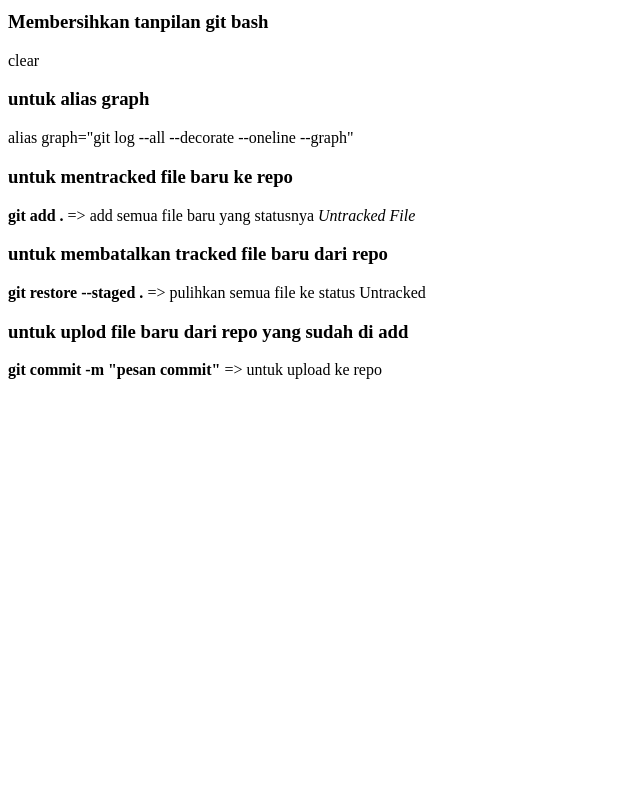
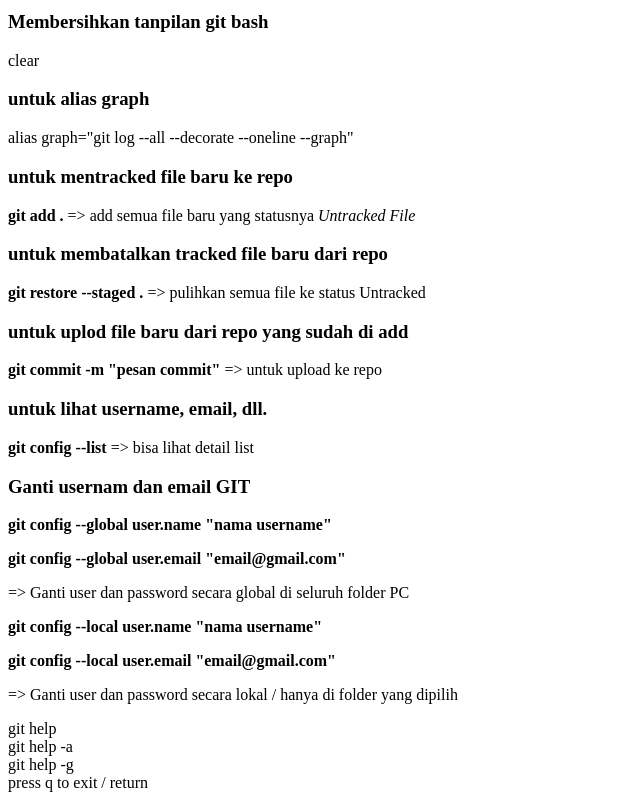
Before and after one commit to AlyDap/landing-page-test, a plain HTML site: page index.htm in a window 1280 px wide. Shown: the part 395-1195 px from the top of the page, without its empty margins (0-640 px from the left). Before the commit the page ends 800 px from the top, so only its background shows below. Drawn offline with Linux system fonts and the light colour scheme.

Commit message:
Menambah deskripsi

```diff
--- a/index.htm
+++ b/index.htm
@@ -58,6 +58,34 @@
             repo
           </p>
         </div>
+        <div class="text-container">
+          <h3>untuk lihat username, email, dll.</h3>
+          <p><strong>git config --list</strong> => bisa lihat detail list</p>
+        </div>
+        <div class="text-container">
+          <h3>Ganti usernam dan email GIT</h3>
+          <p><strong>git config --global user.name "nama username"</strong></p>
+          <p>
+            <strong>git config --global user.email "email@gmail.com"</strong>
+          </p>
+          <p>=> Ganti user dan password secara global di seluruh folder PC</p>
+          <p><strong>git config --local user.name "nama username"</strong></p>
+          <p>
+            <strong>git config --local user.email "email@gmail.com"</strong>
+          </p>
+          <p>
+            => Ganti user dan password secara lokal / hanya di folder yang
+            dipilih
+          </p>
+        </div>
+      </div>
+      <div class="box-container">
+        <div class="text-container">
+          git help <br />
+          git help -a <br />
+          git help -g <br />
+          press q to exit / return <br />
+        </div>
       </div>
     </div>
   </body>
```
